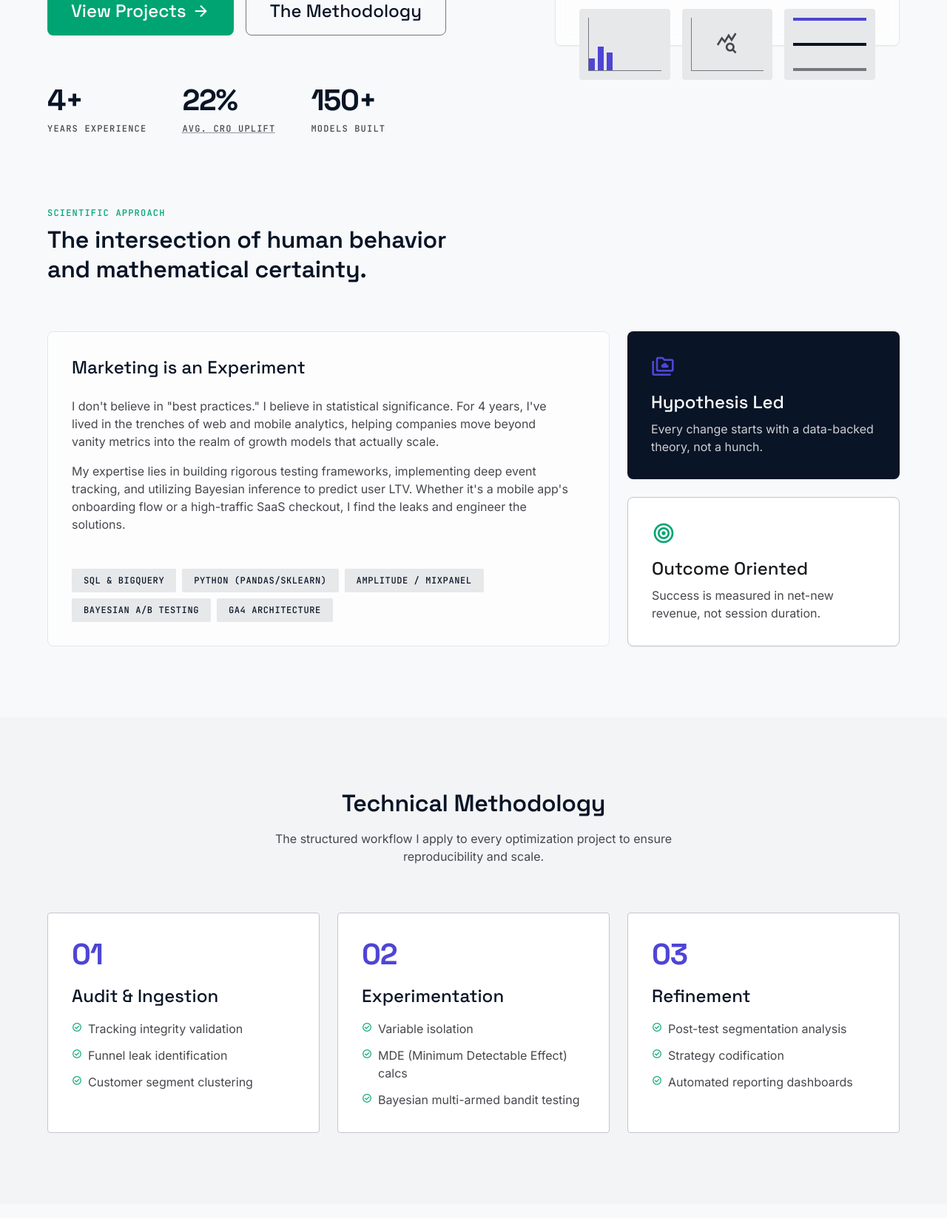
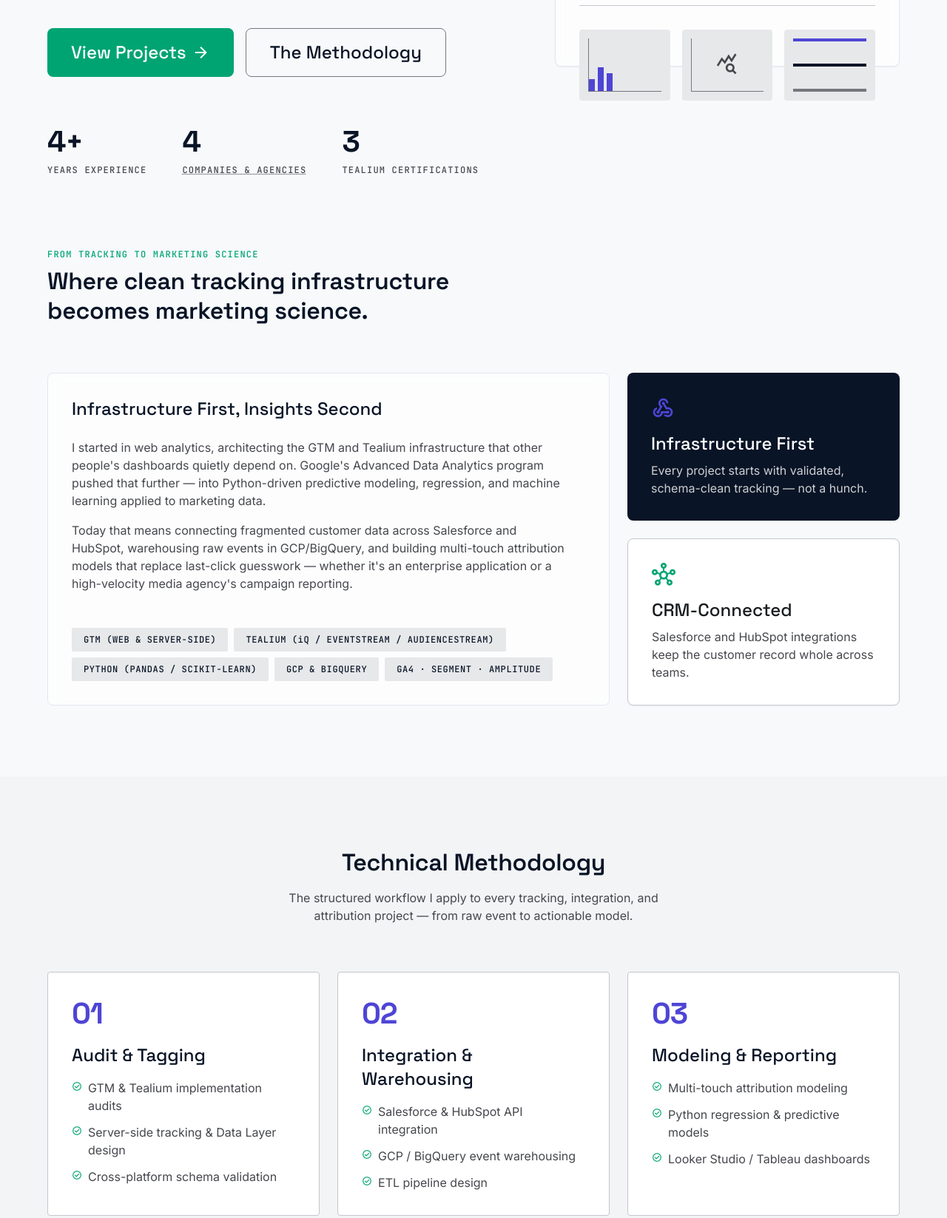
Before and after one commit to manmarsci/manmarsci, a plain HTML site: page index.html in a window 1280 px wide. Shown: the part 657-2304 px from the top of the page at 74% size. Drawn offline with nearby package versions, Linux system fonts and the light colour scheme.

Commit message:
homepage modifications

```diff
--- a/index.html
+++ b/index.html
@@ -3,17 +3,17 @@
 <head>
 <meta charset="utf-8"/>
 <meta content="width=device-width, initial-scale=1.0" name="viewport"/>
-<title>manmarsci | Marketing Science & CRO</title>
-<meta name="description" content="Marketing science and CRO portfolio: Bayesian statistics, A/B testing, marketing mix modeling and attribution work that turns raw data into measurable revenue growth."/>
+<title>manmarsci | Marketing Science & Analytics Infrastructure</title>
+<meta name="description" content="Marketing science portfolio: tag management infrastructure (GTM, Tealium), GA4 & attribution modeling, GCP/BigQuery data warehousing, and Python-driven predictive modeling."/>
 <link href="https://manmarsci.com/" rel="canonical"/>
-<meta content="manmarsci | Marketing Science & CRO" property="og:title"/>
-<meta content="Marketing science and CRO portfolio: Bayesian statistics, A/B testing, marketing mix modeling and attribution work that turns raw data into measurable revenue growth." property="og:description"/>
+<meta content="manmarsci | Marketing Science & Analytics Infrastructure" property="og:title"/>
+<meta content="Marketing science portfolio: tag management infrastructure (GTM, Tealium), GA4 & attribution modeling, GCP/BigQuery data warehousing, and Python-driven predictive modeling." property="og:description"/>
 <meta content="website" property="og:type"/>
 <meta content="https://manmarsci.com/" property="og:url"/>
 <meta content="https://manmarsci.com/assets/og-image.png" property="og:image"/>
 <meta content="summary_large_image" name="twitter:card"/>
-<meta content="manmarsci | Marketing Science & CRO" name="twitter:title"/>
-<meta content="Marketing science and CRO portfolio: Bayesian statistics, A/B testing, marketing mix modeling and attribution work that turns raw data into measurable revenue growth." name="twitter:description"/>
+<meta content="manmarsci | Marketing Science & Analytics Infrastructure" name="twitter:title"/>
+<meta content="Marketing science portfolio: tag management infrastructure (GTM, Tealium), GA4 & attribution modeling, GCP/BigQuery data warehousing, and Python-driven predictive modeling." name="twitter:description"/>
 <meta content="https://manmarsci.com/assets/og-image.png" name="twitter:image"/>
 
 <script src="https://cdn.tailwindcss.com?plugins=forms,container-queries"></script>
@@ -198,20 +198,20 @@
 <div class="lg:col-span-7 space-y-8">
 <div class="inline-flex items-center gap-2 px-3 py-1 bg-secondary-fixed text-on-secondary-fixed-variant rounded-full border border-outline-variant">
 <span class="w-2 h-2 rounded-full bg-secondary animate-pulse"></span>
-<span class="font-label-sm text-label-sm">PRECISION MARKETING EXPERT</span>
+<span class="font-label-sm text-label-sm">MARKETING SCIENTIST & WEB ANALYTICS SPECIALIST</span>
 </div>
 <h1 class="font-headline-xl text-headline-xl lg:text-[64px] leading-tight text-primary">
-                        Bridging the gap between <span class="text-secondary">Data Analytics</span> and Marketing Growth.
+                        A strategic bridge between <span class="text-secondary">data engineering</span> and marketing growth.
                     </h1>
 <p class="font-body-lg text-body-lg text-on-surface-variant max-w-2xl">
-                        Over 4 years of experience specializing in high-velocity mobile and web data analysis. I transform raw metrics into actionable CRO strategies that drive measurable revenue.
+                        Over 4 years architecting tag management infrastructure — GTM, Tealium, and GA4 — that evolved into marketing science through Google's Advanced Data Analytics program. I turn raw event data into predictive models, multi-touch attribution, and warehoused insight (GCP/BigQuery) that marketing spend can actually be based on.
                     </p>
 <div class="flex flex-wrap gap-4 pt-4">
 <a href="advanced-projects.html" class="bg-on-tertiary-container text-on-primary px-8 py-4 rounded-xl font-headline-md text-headline-md flex items-center gap-2 hover:shadow-lg transition-all group cursor-pointer">
                             View Projects
                             <span aria-hidden="true" class="material-symbols-outlined group-hover:translate-x-1 transition-transform">arrow_forward</span>
 </a>
-<a href="experience.html#methodology" class="border border-outline text-primary px-8 py-4 rounded-xl font-headline-md text-headline-md hover:bg-surface-container-low transition-colors cursor-pointer">
+<a href="#methodology" class="border border-outline text-primary px-8 py-4 rounded-xl font-headline-md text-headline-md hover:bg-surface-container-low transition-colors cursor-pointer">
                             The Methodology
                         </a>
 </div>
@@ -220,13 +220,13 @@
 <span class="block font-data-display text-data-display text-primary">4+</span>
 <span class="font-label-sm text-label-sm text-on-surface-variant uppercase tracking-widest">Years Experience</span>
 </div>
-<a class="block hover:opacity-80 transition-opacity" href="case-study-02.html" title="See the CRO case study behind this number">
-<span class="block font-data-display text-data-display text-primary">22%</span>
-<span class="font-label-sm text-label-sm text-on-surface-variant uppercase tracking-widest underline decoration-dotted">Avg. CRO Uplift</span>
+<a class="block hover:opacity-80 transition-opacity" href="experience.html" title="See the full work history">
+<span class="block font-data-display text-data-display text-primary">4</span>
+<span class="font-label-sm text-label-sm text-on-surface-variant uppercase tracking-widest underline decoration-dotted">Companies & Agencies</span>
 </a>
 <div>
-<span class="block font-data-display text-data-display text-primary">150+</span>
-<span class="font-label-sm text-label-sm text-on-surface-variant uppercase tracking-widest">Models Built</span>
+<span class="block font-data-display text-data-display text-primary">3</span>
+<span class="font-label-sm text-label-sm text-on-surface-variant uppercase tracking-widest">Tealium Certifications</span>
 </div>
 </div>
 </div>
@@ -234,7 +234,7 @@
 <div class="hidden lg:flex lg:col-span-5 relative h-[500px]">
 <div class="absolute top-0 right-0 w-full h-full glass-card rounded-xl p-8 shadow-sm">
 <div class="flex justify-between items-center mb-12">
-<span class="font-label-sm text-label-sm text-on-surface-variant">CONVERSION PIPELINE</span>
+<span class="font-label-sm text-label-sm text-on-surface-variant">ATTRIBUTION PIPELINE</span>
 <span aria-hidden="true" class="material-symbols-outlined text-secondary">trending_up</span>
 </div>
 <!-- Visual representation of a funnel/chart -->
@@ -282,40 +282,40 @@
 <!-- About Me Section / Bento Grid Style -->
 <section class="py-24 px-margin-mobile md:px-margin-desktop max-w-container-max mx-auto">
 <div class="mb-16">
-<span class="font-label-sm text-label-sm text-on-tertiary-container uppercase tracking-widest block mb-2">Scientific Approach</span>
-<h2 class="font-headline-lg text-headline-lg text-primary">The intersection of human behavior <br/>and mathematical certainty.</h2>
+<span class="font-label-sm text-label-sm text-on-tertiary-container uppercase tracking-widest block mb-2">From Tracking to Marketing Science</span>
+<h2 class="font-headline-lg text-headline-lg text-primary">Where clean tracking infrastructure <br/>becomes marketing science.</h2>
 </div>
 <div class="grid grid-cols-1 md:grid-cols-12 gap-gutter">
 <!-- Main Narrative Card -->
 <div class="md:col-span-8 glass-card rounded-xl p-8 flex flex-col justify-between min-h-[400px]">
 <div class="max-w-2xl">
-<h3 class="font-headline-md text-headline-md text-primary mb-6">Marketing is an Experiment</h3>
+<h3 class="font-headline-md text-headline-md text-primary mb-6">Infrastructure First, Insights Second</h3>
 <p class="font-body-md text-body-md text-on-surface-variant mb-4">
-                            I don't believe in "best practices." I believe in statistical significance. For 4 years, I've lived in the trenches of web and mobile analytics, helping companies move beyond vanity metrics into the realm of growth models that actually scale.
+                            I started in web analytics, architecting the GTM and Tealium infrastructure that other people's dashboards quietly depend on. Google's Advanced Data Analytics program pushed that further — into Python-driven predictive modeling, regression, and machine learning applied to marketing data.
                         </p>
 <p class="font-body-md text-body-md text-on-surface-variant">
-                            My expertise lies in building rigorous testing frameworks, implementing deep event tracking, and utilizing Bayesian inference to predict user LTV. Whether it's a mobile app's onboarding flow or a high-traffic SaaS checkout, I find the leaks and engineer the solutions.
+                            Today that means connecting fragmented customer data across Salesforce and HubSpot, warehousing raw events in GCP/BigQuery, and building multi-touch attribution models that replace last-click guesswork — whether it's an enterprise application or a high-velocity media agency's campaign reporting.
                         </p>
 </div>
 <div class="flex flex-wrap gap-2 mt-8">
-<span class="px-4 py-2 bg-surface-container-high text-primary rounded font-label-sm text-label-sm">SQL & BIGQUERY</span>
-<span class="px-4 py-2 bg-surface-container-high text-primary rounded font-label-sm text-label-sm">PYTHON (PANDAS/SKLEARN)</span>
-<span class="px-4 py-2 bg-surface-container-high text-primary rounded font-label-sm text-label-sm">AMPLITUDE / MIXPANEL</span>
-<span class="px-4 py-2 bg-surface-container-high text-primary rounded font-label-sm text-label-sm">BAYESIAN A/B TESTING</span>
-<span class="px-4 py-2 bg-surface-container-high text-primary rounded font-label-sm text-label-sm">GA4 ARCHITECTURE</span>
+<span class="px-4 py-2 bg-surface-container-high text-primary rounded font-label-sm text-label-sm">GTM (WEB & SERVER-SIDE)</span>
+<span class="px-4 py-2 bg-surface-container-high text-primary rounded font-label-sm text-label-sm">TEALIUM (iQ / EVENTSTREAM / AUDIENCESTREAM)</span>
+<span class="px-4 py-2 bg-surface-container-high text-primary rounded font-label-sm text-label-sm">PYTHON (PANDAS / SCIKIT-LEARN)</span>
+<span class="px-4 py-2 bg-surface-container-high text-primary rounded font-label-sm text-label-sm">GCP & BIGQUERY</span>
+<span class="px-4 py-2 bg-surface-container-high text-primary rounded font-label-sm text-label-sm">GA4 · SEGMENT · AMPLITUDE</span>
 </div>
 </div>
 <!-- Secondary Visual Cards -->
 <div class="md:col-span-4 flex flex-col gap-gutter">
 <div class="bg-primary text-on-primary rounded-xl p-8 flex-1">
-<span aria-hidden="true" class="material-symbols-outlined text-secondary mb-4" style="font-size: 32px;">smb_share</span>
-<h4 class="font-headline-md text-headline-md mb-2">Hypothesis Led</h4>
-<p class="font-body-md text-body-md opacity-80">Every change starts with a data-backed theory, not a hunch.</p>
+<span aria-hidden="true" class="material-symbols-outlined text-secondary mb-4" style="font-size: 32px;">webhook</span>
+<h4 class="font-headline-md text-headline-md mb-2">Infrastructure First</h4>
+<p class="font-body-md text-body-md opacity-80">Every project starts with validated, schema-clean tracking — not a hunch.</p>
 </div>
 <div class="border border-outline-variant rounded-xl p-8 flex-1 bg-white shadow-sm">
-<span aria-hidden="true" class="material-symbols-outlined text-on-tertiary-container mb-4" style="font-size: 32px;">target</span>
-<h4 class="font-headline-md text-headline-md mb-2">Outcome Oriented</h4>
-<p class="font-body-md text-body-md text-on-surface-variant">Success is measured in net-new revenue, not session duration.</p>
+<span aria-hidden="true" class="material-symbols-outlined text-on-tertiary-container mb-4" style="font-size: 32px;">hub</span>
+<h4 class="font-headline-md text-headline-md mb-2">CRM-Connected</h4>
+<p class="font-body-md text-body-md text-on-surface-variant">Salesforce and HubSpot integrations keep the customer record whole across teams.</p>
 </div>
 </div>
 </div>
@@ -325,60 +325,60 @@
 <div class="px-margin-mobile md:px-margin-desktop max-w-container-max mx-auto">
 <div class="text-center mb-16">
 <h2 class="font-headline-lg text-headline-lg text-primary">Technical Methodology</h2>
-<p class="text-on-surface-variant mt-4 max-w-xl mx-auto">The structured workflow I apply to every optimization project to ensure reproducibility and scale.</p>
+<p class="text-on-surface-variant mt-4 max-w-xl mx-auto">The structured workflow I apply to every tracking, integration, and attribution project — from raw event to actionable model.</p>
 </div>
 <div class="grid grid-cols-1 md:grid-cols-3 gap-gutter">
 <div class="p-8 bg-white border border-outline-variant rounded-lg hover:shadow-lg transition-shadow">
 <div class="text-secondary font-data-display text-data-display mb-4">01</div>
-<h4 class="font-headline-md text-headline-md text-primary mb-4">Audit & Ingestion</h4>
+<h4 class="font-headline-md text-headline-md text-primary mb-4">Audit & Tagging</h4>
 <ul class="space-y-3 font-body-md text-body-md text-on-surface-variant">
 <li class="flex items-start gap-2">
 <span aria-hidden="true" class="material-symbols-outlined text-on-tertiary-container text-sm">check_circle</span>
-                                Tracking integrity validation
+                                GTM & Tealium implementation audits
                             </li>
 <li class="flex items-start gap-2">
 <span aria-hidden="true" class="material-symbols-outlined text-on-tertiary-container text-sm">check_circle</span>
-                                Funnel leak identification
+                                Server-side tracking & Data Layer design
                             </li>
 <li class="flex items-start gap-2">
 <span aria-hidden="true" class="material-symbols-outlined text-on-tertiary-container text-sm">check_circle</span>
-                                Customer segment clustering
+                                Cross-platform schema validation
                             </li>
 </ul>
 </div>
 <div class="p-8 bg-white border border-outline-variant rounded-lg hover:shadow-lg transition-shadow">
 <div class="text-secondary font-data-display text-data-display mb-4">02</div>
-<h4 class="font-headline-md text-headline-md text-primary mb-4">Experimentation</h4>
+<h4 class="font-headline-md text-headline-md text-primary mb-4">Integration & Warehousing</h4>
 <ul class="space-y-3 font-body-md text-body-md text-on-surface-variant">
 <li class="flex items-start gap-2">
 <span aria-hidden="true" class="material-symbols-outlined text-on-tertiary-container text-sm">check_circle</span>
-                                Variable isolation
+                                Salesforce & HubSpot API integration
                             </li>
 <li class="flex items-start gap-2">
 <span aria-hidden="true" class="material-symbols-outlined text-on-tertiary-container text-sm">check_circle</span>
-                                MDE (Minimum Detectable Effect) calcs
+                                GCP / BigQuery event warehousing
                             </li>
 <li class="flex items-start gap-2">
 <span aria-hidden="true" class="material-symbols-outlined text-on-tertiary-container text-sm">check_circle</span>
-                                Bayesian multi-armed bandit testing
+                                ETL pipeline design
                             </li>
 </ul>
 </div>
 <div class="p-8 bg-white border border-outline-variant rounded-lg hover:shadow-lg transition-shadow">
 <div class="text-secondary font-data-display text-data-display mb-4">03</div>
-<h4 class="font-headline-md text-headline-md text-primary mb-4">Refinement</h4>
+<h4 class="font-headline-md text-headline-md text-primary mb-4">Modeling & Reporting</h4>
 <ul class="space-y-3 font-body-md text-body-md text-on-surface-variant">
 <li class="flex items-start gap-2">
 <span aria-hidden="true" class="material-symbols-outlined text-on-tertiary-container text-sm">check_circle</span>
-                                Post-test segmentation analysis
+                                Multi-touch attribution modeling
                             </li>
 <li class="flex items-start gap-2">
 <span aria-hidden="true" class="material-symbols-outlined text-on-tertiary-container text-sm">check_circle</span>
-                                Strategy codification
+                                Python regression & predictive models
                             </li>
 <li class="flex items-start gap-2">
 <span aria-hidden="true" class="material-symbols-outlined text-on-tertiary-container text-sm">check_circle</span>
-                                Automated reporting dashboards
+                                Looker Studio / Tableau dashboards
                             </li>
 </ul>
 </div>
@@ -389,9 +389,9 @@
 <section class="py-24 px-margin-mobile md:px-margin-desktop max-w-container-max mx-auto text-center">
 <div class="bg-primary rounded-2xl p-12 md:p-24 relative overflow-hidden">
 <div class="absolute top-0 right-0 w-1/2 h-full opacity-10 pointer-events-none data-grid-pattern"></div>
-<h2 class="font-headline-xl text-headline-xl text-on-primary mb-8 max-w-2xl mx-auto">Ready to turn your data into a growth engine?</h2>
+<h2 class="font-headline-xl text-headline-xl text-on-primary mb-8 max-w-2xl mx-auto">Ready to turn raw event data into a growth engine?</h2>
 <p class="font-body-lg text-body-lg text-on-primary/70 mb-12 max-w-xl mx-auto">
-                    Let's discuss how a structured marketing science approach can increase your ROI.
+                    Let's talk about the tag management, CRM integration, or attribution modeling work behind your next growth initiative.
                 </p>
 <div class="flex flex-col sm:flex-row gap-4 justify-center">
 <a href="contact.html" class="bg-on-tertiary-container text-on-primary px-12 py-4 rounded-xl font-headline-md text-headline-md hover:opacity-90 transition-all inline-flex items-center justify-center cursor-pointer">
```
